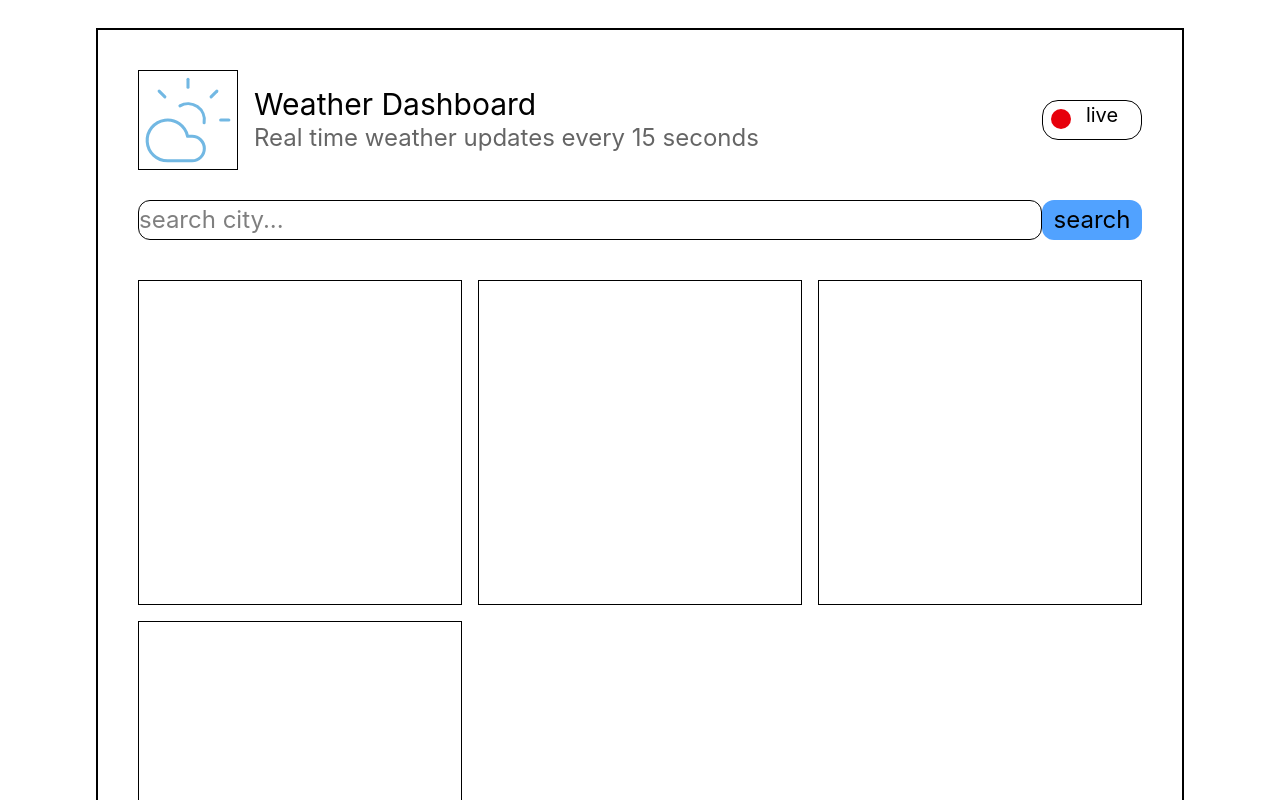
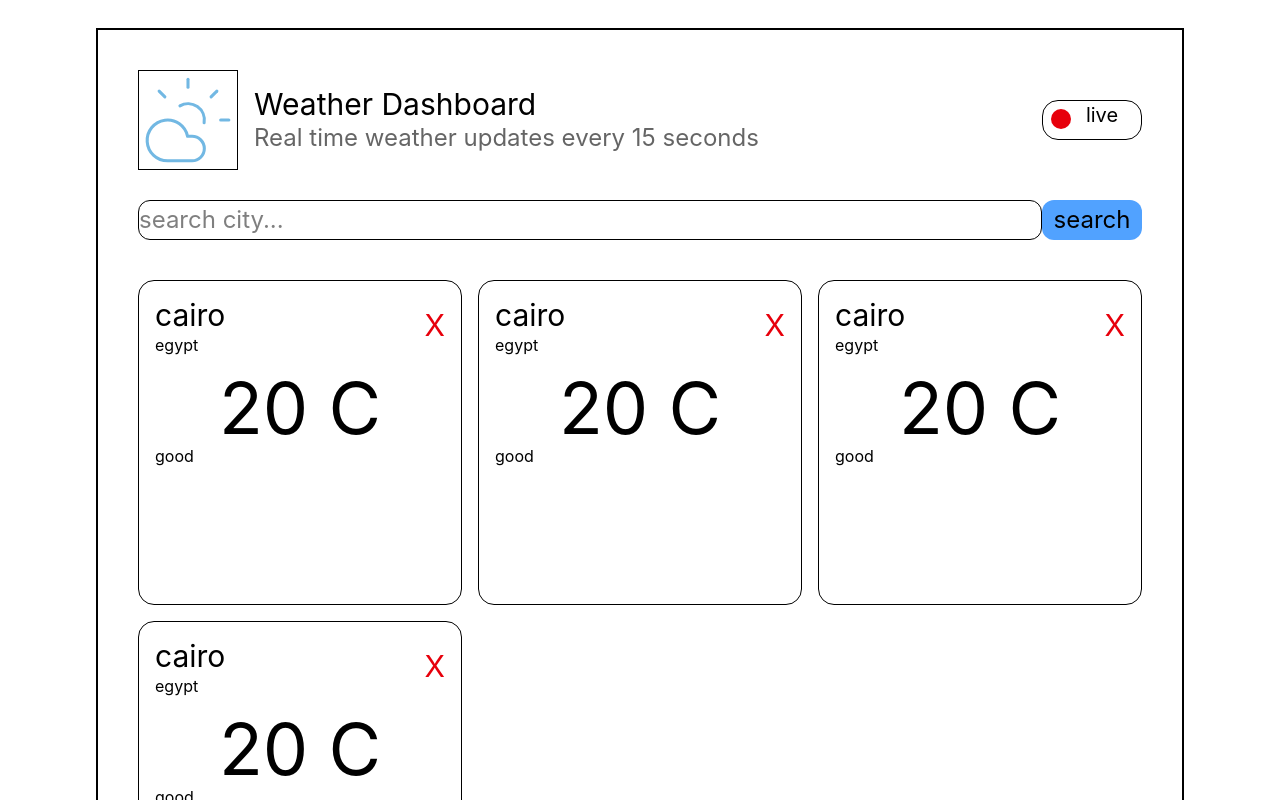
Before and after one commit to 1-COdeM-1/Weather-App, a React (Vite) app: page / in a window 1280 px wide. Shown: the top 800 px of the page. Built offline with nearby package versions, Linux system fonts and the light colour scheme.

Commit message:
fininshing a part of the style

```diff
--- a/src/App.tsx
+++ b/src/App.tsx
@@ -26,8 +26,21 @@ function App() {
       <div className='grid grid-cols-3 gap-4 mt-[40px]'>
           {
             cities.map((city , index)=>(
-              <div className='border-1 h-[325px]'>
+              <div className='border-1 h-[325px] flex flex-col p-4 rounded-2xl'>
+                <div className='flex justify-between'>
+                  <div className='flex flex-col'>
+                    <h1 className='text-3xl'>{city.city}</h1>
+                    <p>{city.country}</p>
+                  </div>
+                  <div className='text-red-600 text-3xl mt-[10px]'>X</div>
+                </div>
+                <div className='text-7xl mx-auto mt-[15px]'>
+                  {city.temp} C
+                </div>
+                <div>
 
+                  {city.skyState}
+                </div>
               </div>
             ))
           }
```
